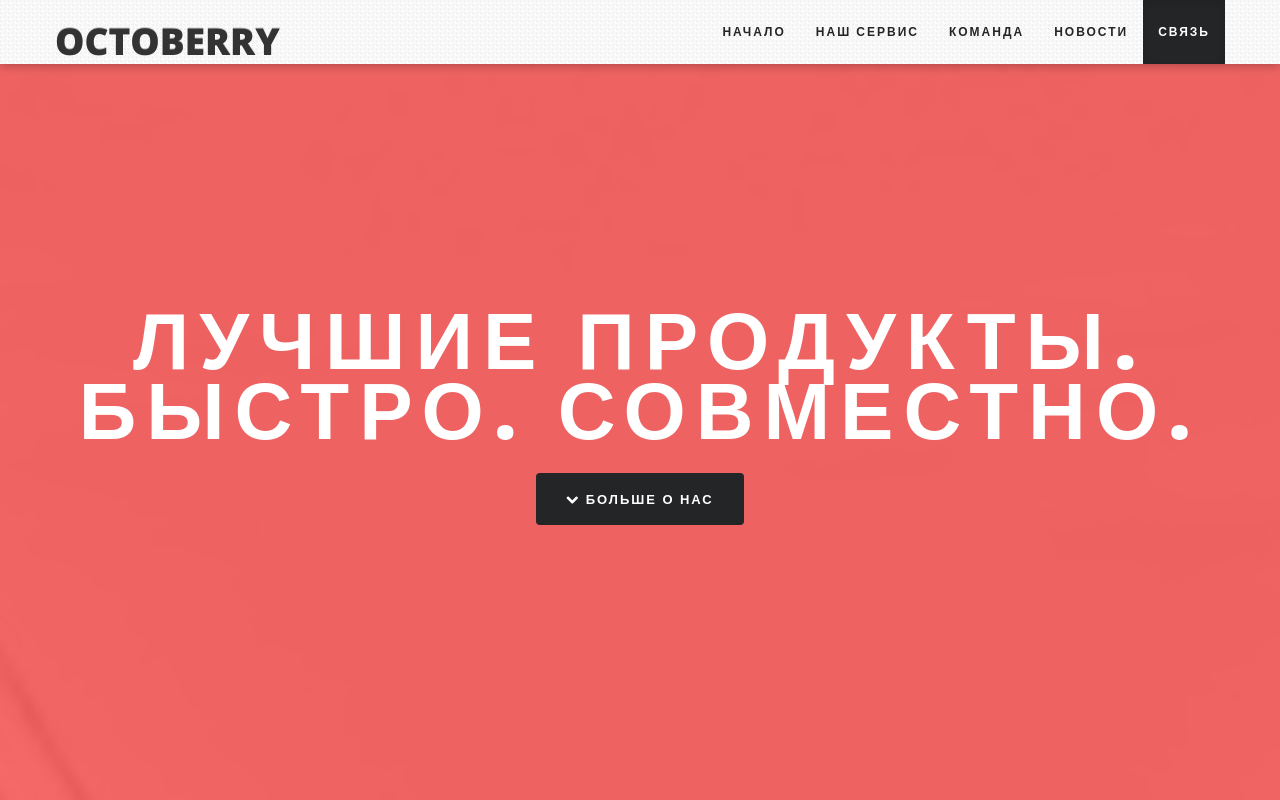
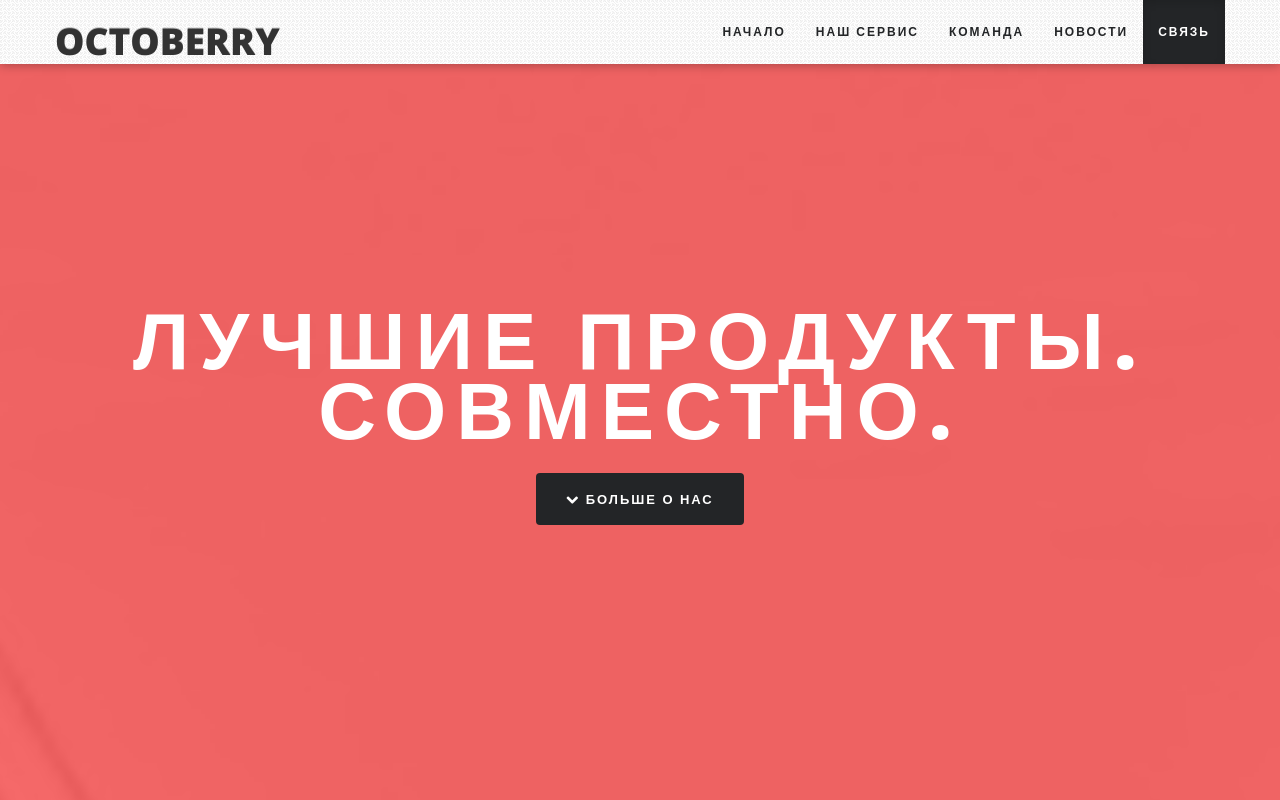
Before and after one commit to octoberry/octoberry.ru, a plain HTML site: page index.html in a window 1280 px wide. Shown: the top 800 px of the page. Drawn offline with nearby package versions, Linux system fonts and the light colour scheme.

Commit message:
change titile to "ЛУЧШИЕ ПРОДУКТЫ. СОВМЕСТНО."

```diff
--- a/index.html
+++ b/index.html
@@ -61,7 +61,7 @@
     	<div class="container">
         	<div class="row-fluid">
         		<div class="span12 text-center hero-text fadeOnLoad" style="display:none;">
-        			<h1>Лучшие продукты. Быстро. Совместно.</h1>
+        			<h1>Лучшие продукты. Совместно.</h1>
         			<a class="btn btn-large btn-grey scroll" href="#clients"><i class="icon-chevron-down"></i> Больше о нас</a>
         		</div>
         	</div>
```
